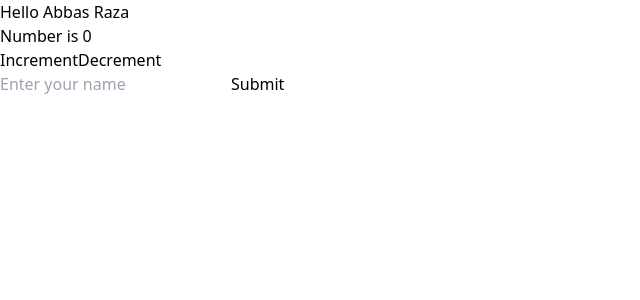
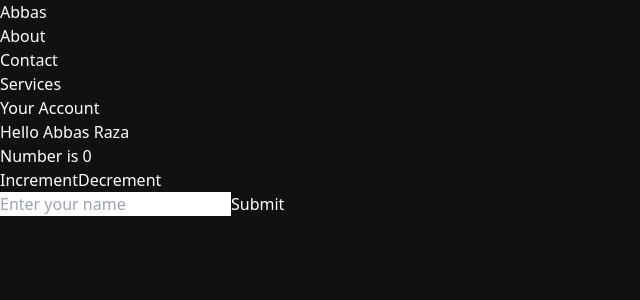
Before and after one commit to Abbas-Razaa/React.js-Practice, a React (Vite) app: page / in a window 1280 px wide. Shown: the top 300 px of the page, without its empty margins (0-640 px from the left). Built offline with nearby package versions, Linux system fonts and the light colour scheme.

Commit message:
Fragments, components

```diff
--- a/src/App.jsx
+++ b/src/App.jsx
@@ -1,36 +1,72 @@
-import React, { useState } from 'react'
+import React, { useState } from "react";
 
 const App = () => {
-  const [username, setuserName] = useState('')
-  const [num, setNum] = useState(0)
+  const [username, setuserName] = useState("");
+  const [num, setNum] = useState(0);
   // const [readable, writable] = readableWritable(10)
   const submitHandler = (e) => {
-    e.preventDefault()
-    console.log('Form Submitted')
-    console.log(username)
-    setuserName('')
-  }
+    e.preventDefault();
+    console.log("Form Submitted");
+    console.log(username);
+    setuserName("");
+  };
+
+  const name = "Abbas Raza";
+
+  return (
+    // fragments
+    <>
+      <nav className="bg-emerald-950 flex items-center justify-between px-10 py-5">
+        <h2 className="text-2xl">Abbas</h2>
+        <div className="flex gap-8 items-center">
+          <h4 className="text-xl">About</h4>
+          <h4 className="text-xl">Contact</h4>
+          <h4 className="text-xl">Services</h4>
+          <h4 className="text-xl">Your Account</h4>
+        </div>
+      </nav>
 
 
-  const name = 'Abbas Raza'
-  return (
+
     <div>
-      <h2 className='text-5xl bg-red-700 text-black'>Hello {name}</h2>
+      <h2 className="text-5xl bg-red-700 text-black">Hello {name}</h2>
       <h3>Number is {num}</h3>
-      <button onClick={()=>{ setNum(num+10) }}>Increment</button>
-      <button onClick={()=>{ setNum(num-10) }}>Decrement</button>
+      <button
+        onClick={() => {
+          setNum(num + 10);
+        }}
+      >
+        Increment
+      </button>
+      <button
+        onClick={() => {
+          setNum(num - 10);
+        }}
+      >
+        Decrement
+      </button>
 
-      <form onSubmit={(e)=>{
-        submitHandler(e)
-      }}>
-        <input value={username} onChange={(e)=>{
-          setuserName(e.target.value) // Two way binding
-        }} className='rounded px-4 py-3' type="text" placeholder='Enter your name' />
-        <button className='m-5 text-white px-4 py-3 text-xl font-semibold bg-emerald-600 rounded'>Submit</button>
-
+      <form
+        onSubmit={(e) => {
+          submitHandler(e);
+        }}
+      >
+        <input
+          value={username}
+          onChange={(e) => {
+            setuserName(e.target.value); // Two way binding
+          }}
+          className="rounded px-4 py-3"
+          type="text"
+          placeholder="Enter your name"
+        />
+        <button className="m-5 text-white px-4 py-3 text-xl font-semibold bg-emerald-600 rounded">
+          Submit
+        </button>
       </form>
     </div>
-  )
-}
+    </>
+  );
+};
 
-export default App
+export default App;
--- a/src/styles.css
+++ b/src/styles.css
@@ -2,13 +2,7 @@
 @tailwind components;
 @tailwind utilities;
 
-* {
-  margin: 0;
-  padding: 0;
-  box-sizing: border-box;
+body {
+  background-color: #111;
+  color: #fff;
 }
-
-html, body {
-  width: 100%;
-  height: 100%;
-}
```
